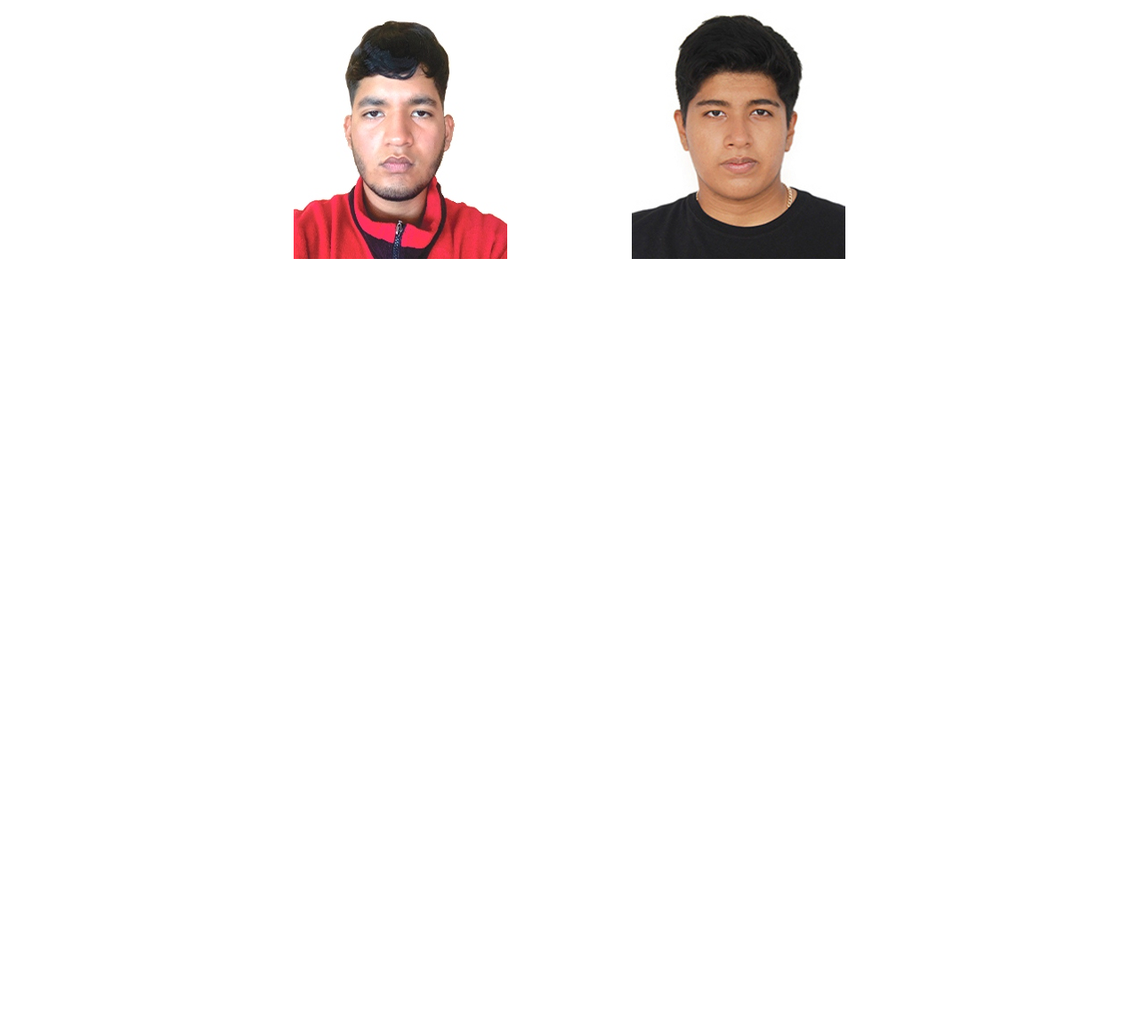
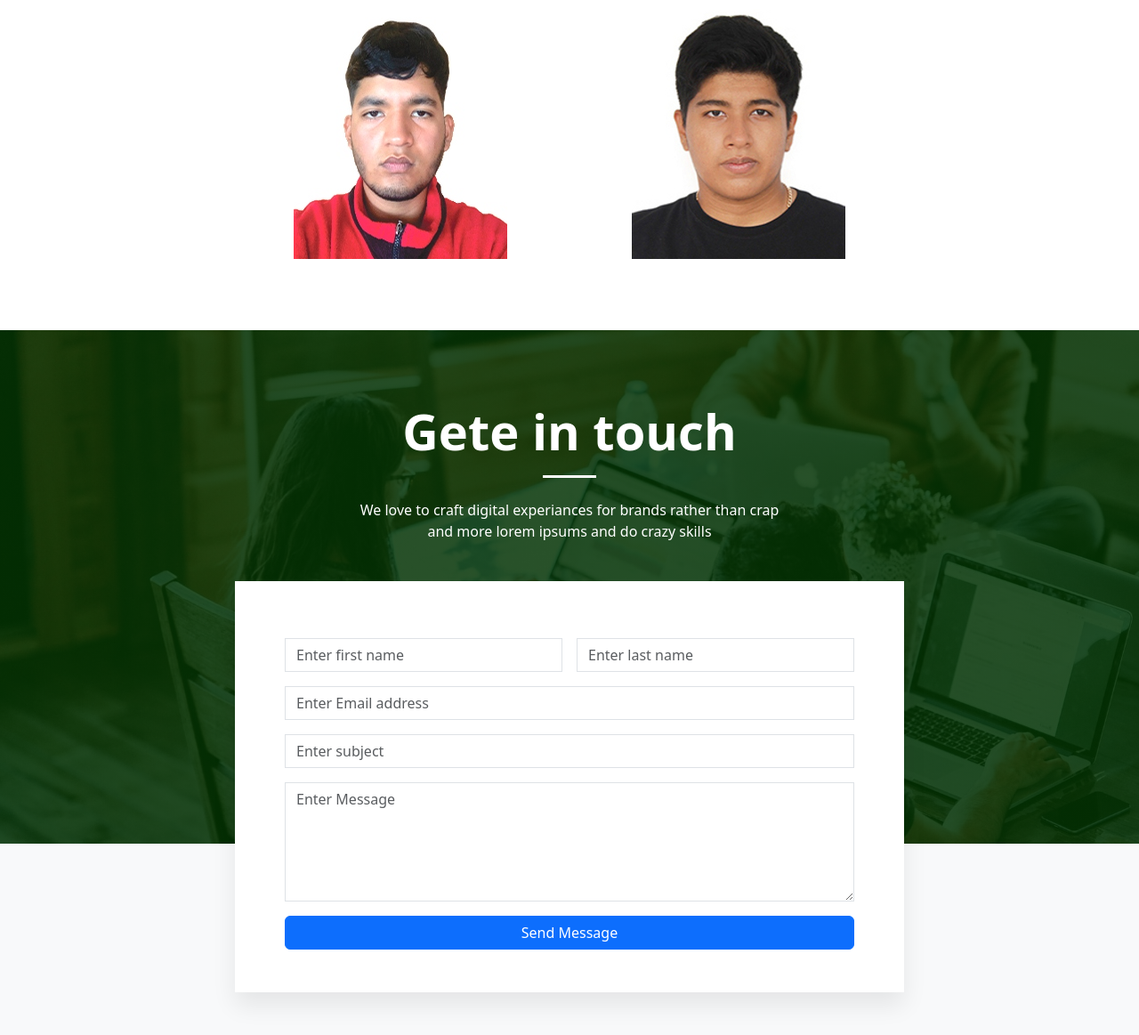
Before and after one commit to healty-bites/landing-page, a plain HTML site: page index.html in a window 1280 px wide. Shown: the part 4047-5210 px from the top of the page at 89% size. Before the commit the page ends 4418 px from the top, so only its background shows below. Drawn offline with nearby package versions, Linux system fonts and the light colour scheme.

Commit message:
seccion de contactenos

```diff
--- a/css/style.css
+++ b/css/style.css
@@ -215,3 +215,31 @@
 .image-zoom:hover .image-zoom-wrapper img {
     transform: scale(0.9);
 }
+
+/* CONTACT */
+#contact {
+    position: relative;
+    z-index: 2;
+}
+
+#contact::after {
+    content: "";
+    width: 100%;
+    height: 70%;
+    background: linear-gradient(rgba(var(--c-brand-rgb), 0.8), rgba(var(--c-brand-rgb), 0.8)), url(../assets/images/features/contact.jpg);
+    background-position: center;
+    background-size: cover;
+    position: absolute;
+    top: 0;
+    left: 0;
+    z-index: -1;
+}
+
+#contact .form-control {
+    border-radius: 0;
+}
+
+#contact .form-control:focus {
+    box-shadow: none;
+    border-color: var(--c-brand);
+}
--- a/index.html
+++ b/index.html
@@ -358,6 +358,46 @@
     </section>
     <!-- End Team -->
 
+    <!-- Start Contact -->
+    <section class="section-padding bg-light" id="contact">
+        <div class="container">
+            <div class="row">
+                <div class="col-12 text-center" data-aos="fade-down" data-aos-delay="150">
+                    <div class="section-title">
+                        <h1 class="display-4 text-white fw-semibold">Gete in touch</h1>
+                        <div class="line bg-white"></div>
+                        <p class="text-white">We love to craft digital experiances for brands rather than crap and more lorem ipsums and do crazy skills</p>
+                    </div>
+                </div>
+            </div>
+            <div class="row justify-content-center" data-aos="fade-down" data-aos-delay="250">
+                <div class="col-lg-8">
+                    <form action="#" class="row g-3 p-lg-5 p-4 bg-white theme-shadow">
+                        <div class="form-group col-lg-6">
+                            <input type="text" class="form-control" placeholder="Enter first name">
+                        </div>
+                        <div class="form-group col-lg-6">
+                            <input type="text" class="form-control" placeholder="Enter last name">
+                        </div>
+                        <div class="form-group col-lg-12">
+                            <input type="email" class="form-control" placeholder="Enter Email address">
+                        </div>
+                        <div class="form-group col-lg-12">
+                            <input type="text" class="form-control" placeholder="Enter subject">
+                        </div>
+                        <div class="form-group col-lg-12">
+                            <textarea name="message" rows="5" class="form-control" placeholder="Enter Message"></textarea>
+                        </div>
+                        <div class="form-group col-lg-12 d-grid">
+                            <button class="btn btn-primary">Send Message</button>
+                        </div>
+                    </form>
+                </div>
+            </div>
+        </div>
+    </section>
+    <!-- End Contact -->
+
     <!-- Bootstrap JS -->
     <script src="https://cdn.jsdelivr.net/npm/bootstrap@5.3.3/dist/js/bootstrap.bundle.min.js" integrity="sha384-YvpcrYf0tY3lHB60NNkmXc5s9fDVZLESaAA55NDzOxhy9GkcIdslK1eN7N6jIeHz" crossorigin="anonymous"></script>
     <script src="js/main.js"></script>
```
Also changed, not shown: assets/images/features/contact.jpg (added).
